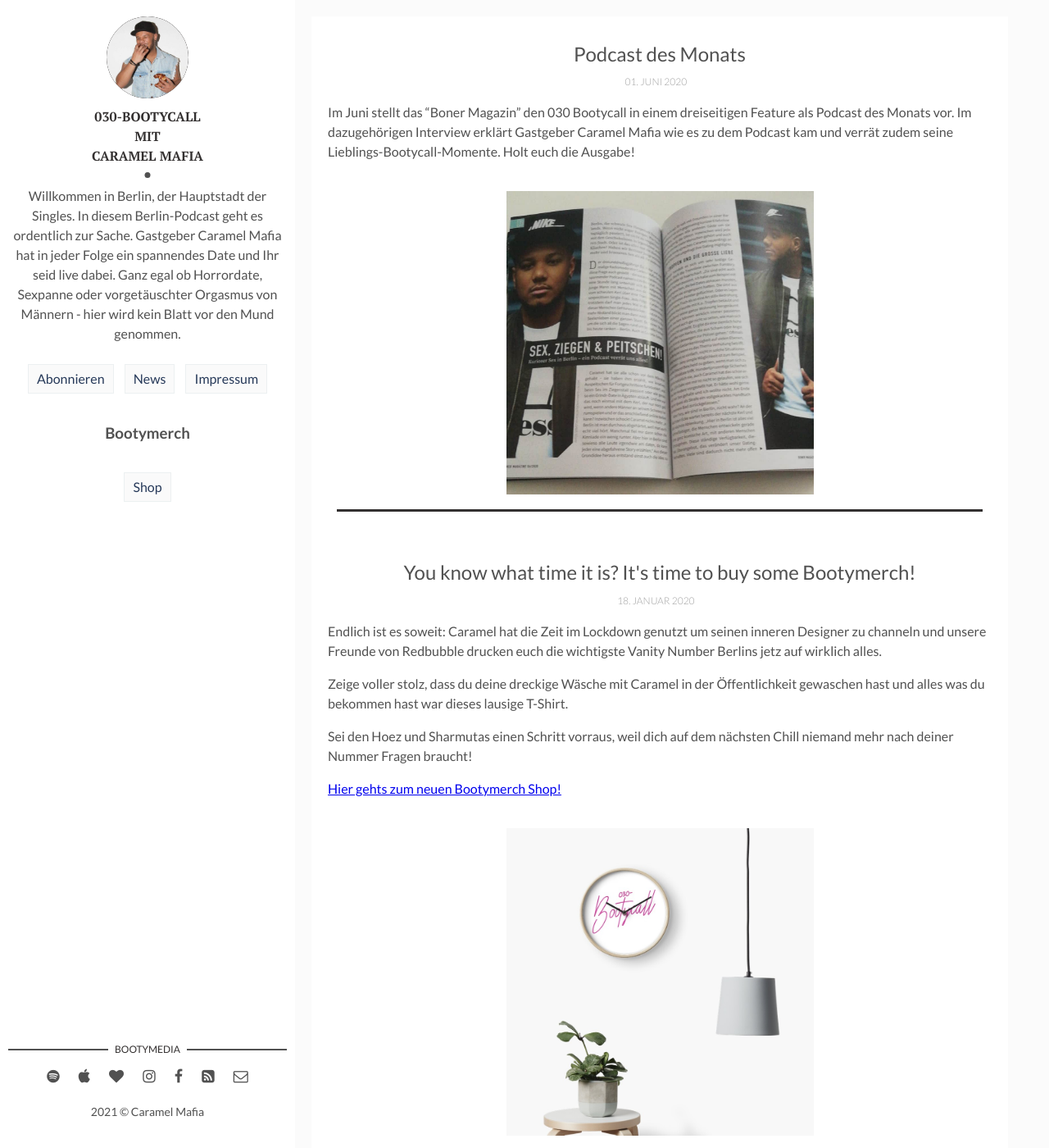
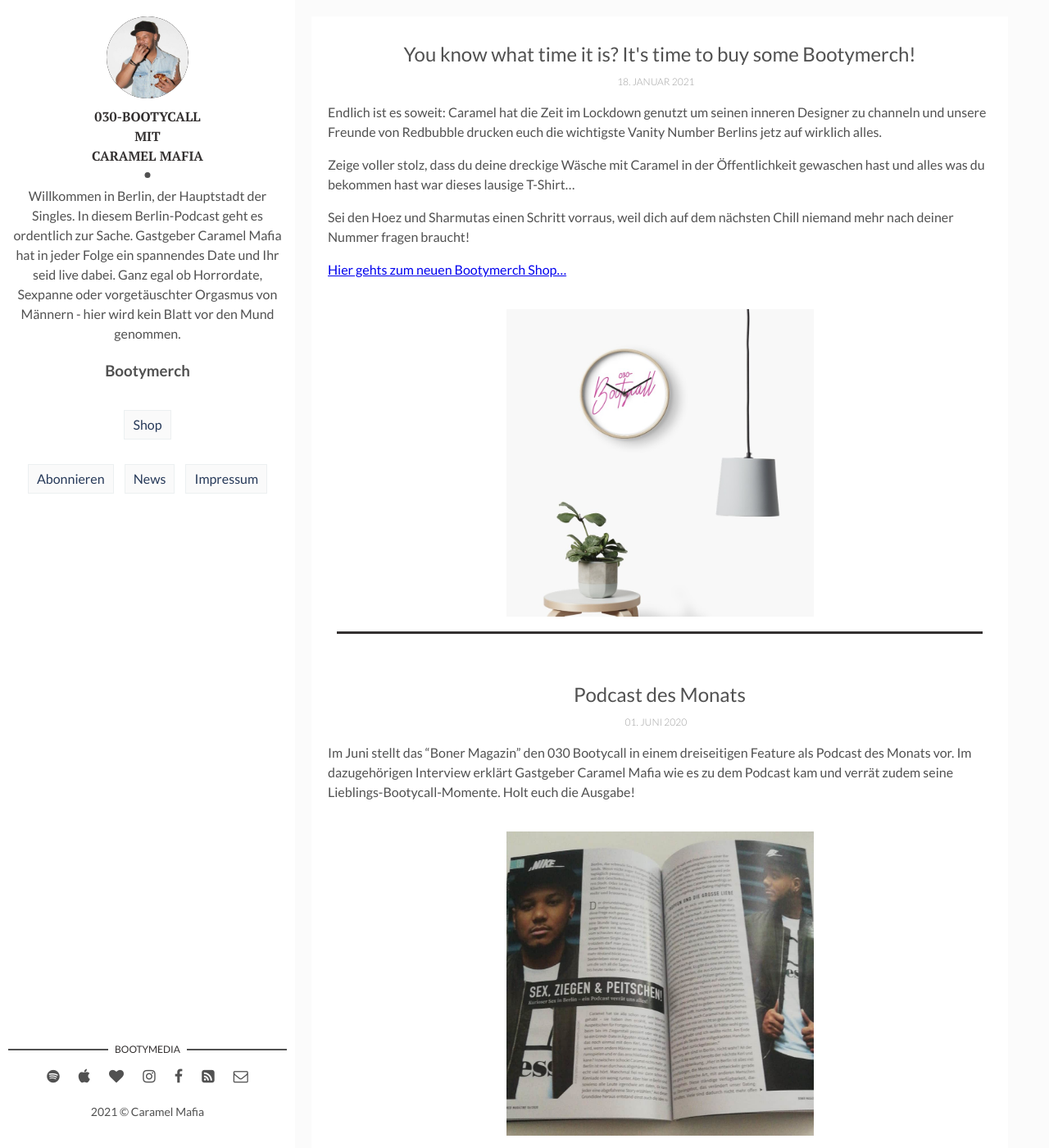
Before and after one commit to 030-Bootycall/030-Bootycall.github.io, a Jekyll site: the page built from news.html, in a window 1280 px wide and 1400 px high. Shown: the whole window at 82% size. Built offline with Jekyll 4.4.1, drawn with Linux system fonts in a browser that asks for light colours.

Commit message:
Layout and typo fixed

```diff
--- a/_layouts/main.html
+++ b/_layouts/main.html
@@ -9,14 +9,14 @@
             </div>
             <div class="author-name">{{ site.title }}<br>mit<br>{{ site.author }}</div>
             <p>{{ site.description }}</p>
+            <section class="contact"></section><h3 class="contact-title">Bootymerch</h3></section>
+            <ul class="tags">
+                <li><a href="https://www.redbubble.com/people/caramelmafia/explore?asc=u" class="tag">Shop</a></li>
+            </ul>
             <ul class="tags">
                 <li><a href="{{ site.baseurl }}/subscribe/" class="tag">Abonnieren</a></li>
                 <li><a href="{{ site.baseurl }}/news/" class="tag">News</a></li>
                 <li><a href="{{ site.baseurl }}/impressum/" class="tag">Impressum</a></li>
-            </ul>
-            <h3 class="contact-title">Bootymerch</h3>
-            <ul class="tags">
-                <li><a href="https://www.redbubble.com/people/caramelmafia/explore?asc=u" class="tag">Shop</a></li>
             </ul>
         </div>
     </header> <!-- End Header -->
```
Also changed, not shown: _newsitems/2021-01-18-Shop.markdown (+4 -4 lines).
